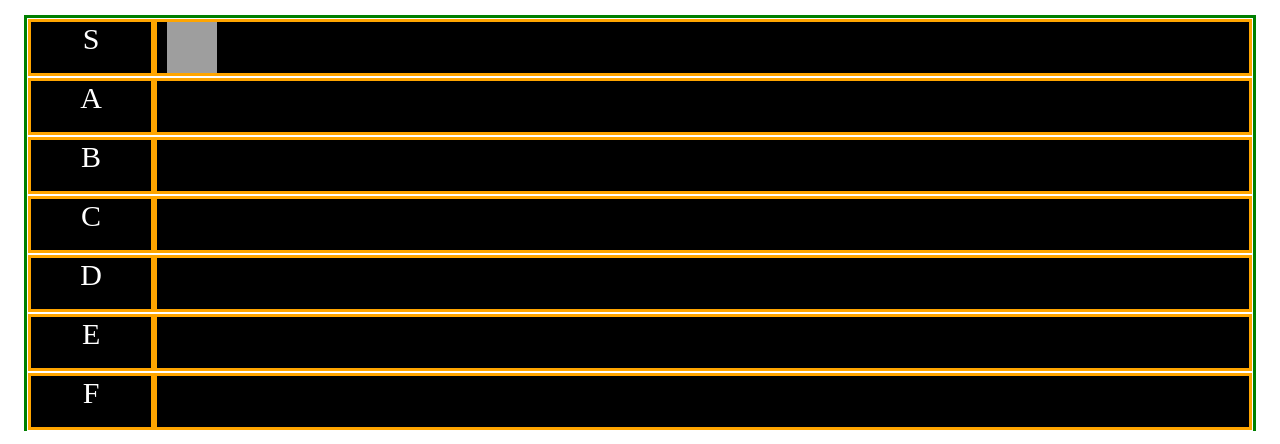
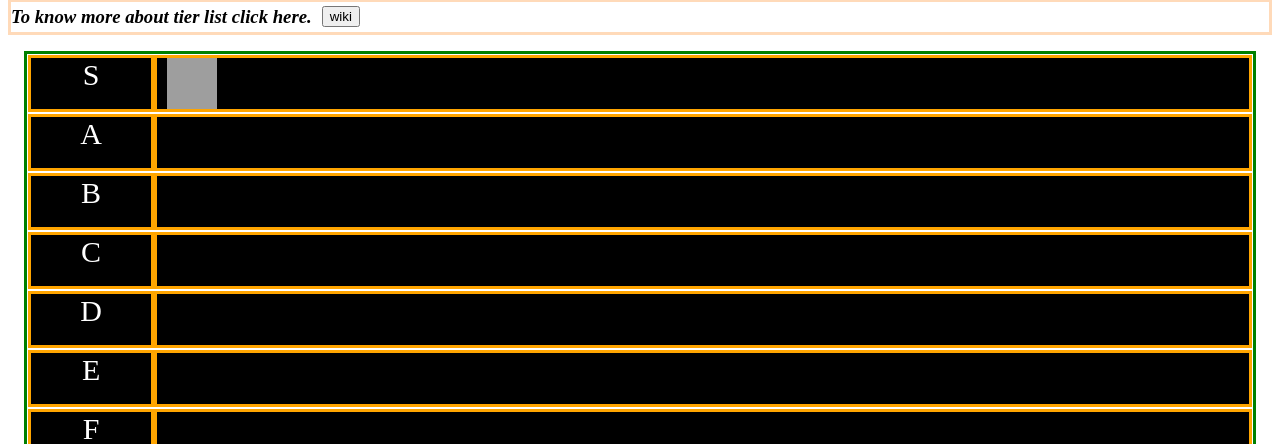
Before and after one commit to SamuelJJk/SBA-316, a plain HTML site: page index.html in a window 1280 px wide. Shown: the part 95-539 px from the top of the page. Drawn offline with Linux system fonts and the light colour scheme; grey boxes are pictures that could not be loaded.

Commit message:
Added a info btn that open to the tierlist wiki

```diff
--- a/app.js
+++ b/app.js
@@ -45,3 +45,32 @@ const pickTier = (element, imageUrl) => {
 MW3.addEventListener('click', () => pickTier(MW3, 'https://upload.wikimedia.org/wikipedia/en/b/bf/Call_of_Duty_Modern_Warfare_3_box_art.png'));
 spiderman.addEventListener('click', () => pickTier(spiderman, 'https://image.api.playstation.com/vulcan/ap/rnd/202008/1020/T45iRN1bhiWcJUzST6UFGBvO.png'));
 FF7.addEventListener('click', () => pickTier(FF7, 'https://m.media-amazon.com/images/I/81J-uEoQ6WL.jpg'));
+
+const infoBtn = document.querySelector('.infoBtn')
+
+const tierWiki = ()=>{
+    window.open("https://en.wikipedia.org/wiki/Tier_list", "Tier List wiki page", "popup");
+}
+
+infoBtn.addEventListener('click',tierWiki)
+
+
+
+
+//THing still need to do
+
+    //Modify the HTML or text content of at least one element in response to user interaction using innerHTML, innerText, or textContent.
+
+    //Modify the style and/or CSS classes of an element in response to user interactions using the style or classList properties.
+
+    //Modify at least one attribute of an element in response to user interaction.
+
+    //Use at least two Browser Object Model (BOM) properties or methods.
+
+    //Include at least one form and/or input with HTML attribute validation.
+
+    //Include at least one form and/or input with DOM event-based validation. (This can be the same form or input as the one above, but should include event-based validation in addition to the HTML attribute validation.)
+
+    // Include a README file that contains a description of your application.
+
+    // Use the parent-child-sibling relationship to navigate between elements at least once (firstChild, lastChild, parentNode, nextElementSibling, etc.).
--- a/index.html
+++ b/index.html
@@ -13,6 +13,10 @@
     <div class="titleContainer">
       <h1 class="title">Name this tier list</h1>
       <button class="reName">Re-name</button>
+    </div>
+    <div class="about">
+      <h3 class="info">To know more about tier list click here.</h3>
+      <button class="infoBtn">wiki</button>
     </div>
     <div class="tierBoard">
       <div class="tiers">
--- a/style.css
+++ b/style.css
@@ -12,6 +12,20 @@
 .reName{
     border: 1px solid pink;
     margin-left: 10px;
+}
+.about{
+    border:solid peachpuff;
+    display: flex;
+    align-items: center;
+    /* justify-content:space-around; */
+    height: 30px;
+}
+.info{
+    padding-right: 10px;
+    font-style: italic;
+}
+.infoBtn{
+
 }
 .tierBoard{
     border: 3px solid green;
```
